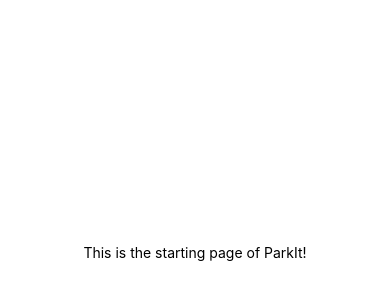
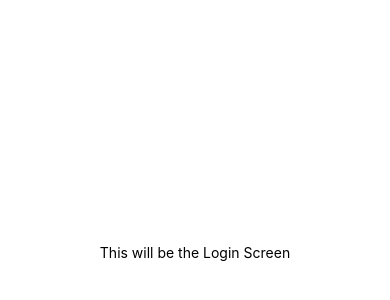
Before and after one commit to bohyanggg/ParkIt, a React Native app: screen /Login in a window 390 px wide. Shown: the part 170-470 px from the top of the page. Built offline with nearby package versions, Linux system fonts and the light colour scheme.

Commit message:
Add Login Screen and Map Screen

```diff
--- a/App.js
+++ b/App.js
@@ -1,20 +1,47 @@
-import { StatusBar } from 'expo-status-bar';
-import { StyleSheet, Text, View } from 'react-native';
 
-export default function App() {
+import React from 'react';
+import { NavigationContainer } from '@react-navigation/native';
+import { createStackNavigator } from '@react-navigation/stack';
+import Login from './screens/LoginScreen';
+import Map from './screens/Map';
+
+const Stack = createStackNavigator();
+
+function App() {
   return (
-    <View style={styles.container}>
-      <Text>This is the starting page of ParkIt!</Text>
-      <StatusBar style="auto" />
-    </View>
-  );
+    <NavigationContainer>
+      <Stack.Navigator
+        initialRouteName="Login"
+        screenOptions={{
+          headerTitleAlign: 'center',
+          headerStyle: {
+            backgroundColor: '#0080ff'
+          },
+          headerTintColor: '#ffffff',
+          headerTitleStyle: {
+            fontSize: 25,
+            fontWeight: 'bold'
+          }
+        }}
+      >
+        <Stack.Screen
+          name="Login"
+          component={Login}
+          options={{
+            headerShown: false,
+          }}
+        />
+
+        <Stack.Screen
+          name="Map"
+          component={Map}
+          options={{
+            headerShown: false,
+          }}
+        />
+      </Stack.Navigator>
+    </NavigationContainer>
+  )
 }
 
-const styles = StyleSheet.create({
-  container: {
-    flex: 1,
-    backgroundColor: '#fff',
-    alignItems: 'center',
-    justifyContent: 'center',
-  },
-});
+export default App;
--- a/firebase/auth/emailProvider.js
+++ b/firebase/auth/emailProvider.js
@@ -7,7 +7,7 @@ import {
 	sendPasswordResetEmail,
 	signOut,
 } from "firebase/auth";
-import { auth } from "../firebase-config";
+import { auth } from "../firebaseconfig";
 
 export const createUser = async (email, password) => {
 	try {
--- /dev/null
+++ b/screens/Map.js
@@ -0,0 +1,33 @@
+import React from 'react';
+import {
+    View,
+    StyleSheet,
+    Text,
+} from 'react-native';
+//import GlobalStyle from '../utils/GlobalStyle';
+import MapView from 'react-native-maps';
+
+export default function Map() {
+    return (
+        <View style={styles.body}>
+            <MapView
+                style={styles.map}
+            />
+        </View>
+    );
+}
+
+const styles = StyleSheet.create({
+    body: {
+        flex: 1,
+        alignItems: 'center',
+    },
+    text: {
+        fontSize: 40,
+        margin: 10,
+    },
+    map: {
+        width: '100%',
+        height: '100%',
+    }
+});
--- a/screens/loginScreen.js
+++ b/screens/loginScreen.js
@@ -0,0 +1,23 @@
+import React from 'react';
+import { StatusBar } from 'expo-status-bar';
+import MapView from 'react-native-maps';
+import { StyleSheet, Text, View } from 'react-native';
+
+export default function Login() {
+  return (
+    <View style={styles.container}>
+      <Text>
+        This will be the Login Screen
+      </Text>
+    </View>
+  );
+}
+
+const styles = StyleSheet.create({
+  container: {
+    flex: 1,
+    backgroundColor: '#fff',
+    alignItems: 'center',
+    justifyContent: 'center',
+  },
+});
```
Also changed, not shown: package.json (+10 -1 lines), screens/homeScreen.js (deleted), screens/index.js (deleted), 1 other file (tests, documents, lock files or other folders).
